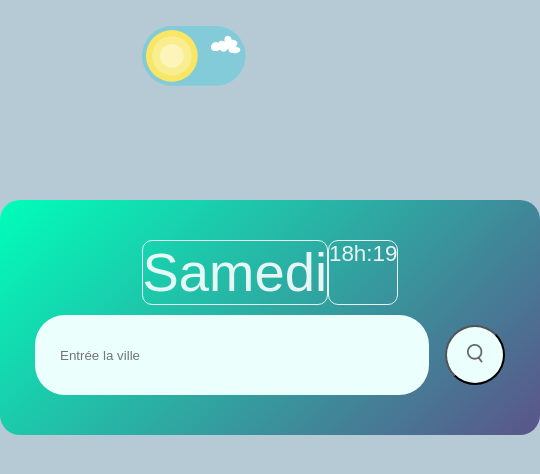
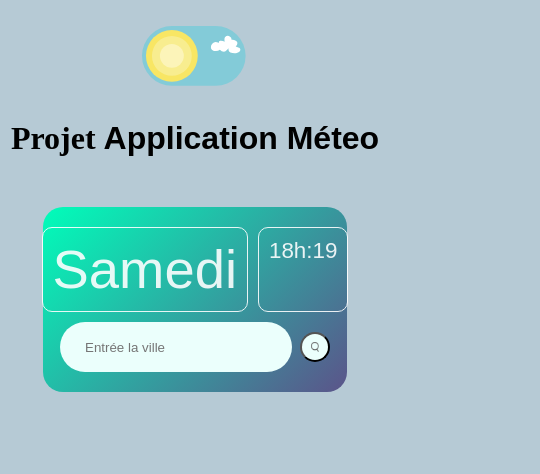
Before and after one commit to FelicianoMandjam/meteoFeliciano, a plain HTML site: page index.html in a window 390 px wide. Shown: the whole page, 540 px wide, since content can reach past the window. Drawn offline with Linux system fonts and the light colour scheme.

Commit message:
MAJ_ajout_des_mediasQueries

```diff
--- a/index.html
+++ b/index.html
@@ -67,32 +67,34 @@
           </label>
     </div>
 
+    <div class="title_felicano"><h1>Projet <b>Application Méteo</b></h1></div>
+
     <div class="card">
-        <div class="timer">
+    <div class="timer">
         <div class="date"></div>
         <div class="heure"></div>
     </div>
-        <div class="search">
+        <form class="search">
             <input class="inputBox" type="text" placeholder="Entrée la ville" spellcheck="false">
-            <button> <img src="/images/search.png" alt=""> </button>
-        </div>
+            <button> <img src="./images/search.png" alt=""> </button>
+        </form>
         <div class="error">
             <p>La ville est introuvable ! </p>
         </div>
         <div class="weather">
-            <img src="/images/rain.png" class="weather-icon">
+            <img src="./images/rain.png" class="weather-icon">
             <h1 class="temp">22°C</h1>
              <h2 class="city">New York</h2>
              <div class="details">
                 <div class="col">
-                    <img src="/images/humidity.png" >
+                    <img src="./images/humidity.png" >
                     <div>
                         <p class="humidity">50%</p>
                         <p>Hummidité</p>
                     </div>
                 </div>
                 <div class="col">
-                    <img src="/images/wind.png" >
+                    <img src="./images/wind.png" >
                     <div>
                         <p class="wind">15 km/h </p>
                         <p>Vitesse de vent</p>
@@ -107,7 +109,7 @@
         const apiUrl = "https://api.openweathermap.org/data/2.5/weather?units=metric&q=";
 
         const searchBox =document.querySelector(".inputBox");
-        const searchBtn =document.querySelector(".search button");
+        const searchBtn =document.querySelector(".search");
 
         const weatherIcon = document.querySelector(".weather-icon")
 
@@ -118,8 +120,6 @@
 
 darkMode.addEventListener("change", function() {
     const resultat = document.querySelector("body");
-
-
 
     if (darkMode.checked) {
         resultat.style.background = "black";
@@ -195,7 +195,8 @@ heure.innerHTML = `${hours}h:${minutes}`
         }
 
 
-searchBtn.addEventListener("click", ()=>{
+searchBtn.addEventListener("submit", (e)=>{
+    e.preventDefault()
     checkWeather(searchBox.value);
 
     const dblock = document.querySelector(".weather")
--- a/style.css
+++ b/style.css
@@ -19,6 +19,7 @@ body {
     border-radius: 20px;
     padding: 40px 35px;
     text-align: center;
+
 }
 .search{
     width: 100%;
@@ -116,7 +117,8 @@ body {
     border: #ffffff 1px solid;
     border-radius: 10px;
     margin-bottom: 10px;
-
+    padding: 10px;
+     margin-right: 10px;
 }
 .heure{
 font-size: 140%;
@@ -124,6 +126,7 @@ font-family: sans-serif;
 border: #ffffff 1px solid;
 border-radius: 10px;
 margin-bottom: 10px;
+padding: 10px;
 }
 
 
@@ -203,3 +206,60 @@ margin-bottom: 10px;
   .darkMode{
    text-align: center;
   }
+
+.title_felicano {
+  display: flex;
+  justify-content: center;
+  margin-top: 20px;
+  h1{
+    font-family: 'Times New Roman', Times, serif;
+
+  }
+}
+
+
+@media only screen and (max-width: 600px) {
+  .card{
+    width: 90px;
+    min-width: 270px;
+    background: linear-gradient(135deg, #00feba,#5b548a);
+    color: #fff;
+    margin: 50px auto 0;
+    border-radius: 20px;
+    padding: 20px 17px;
+    text-align: center;
+
+    .search{
+      width: 100%;
+      display: flex;
+      align-items: center;
+      justify-content: space-between;
+  }
+  .search input{
+      border: 0;
+      outline: 0;
+      background: #ebfffc;
+      color: #555;
+      padding: 5px 12,5px;
+      height: 30px;
+      border-radius: 30px;
+      flex: 1;
+      margin-right: 8px;
+      font-style: 9px;
+  }
+  .search button {
+      bottom: 0;
+      outline: 0;
+      background: #ebfffc;
+      border-radius: 50%;
+      width: 30px;
+      height: 30px;
+      cursor: pointer;
+  }
+
+  .search button img {
+      width: 8px;
+  }
+}
+
+}
```
Also changed, not shown: 1 other file.
